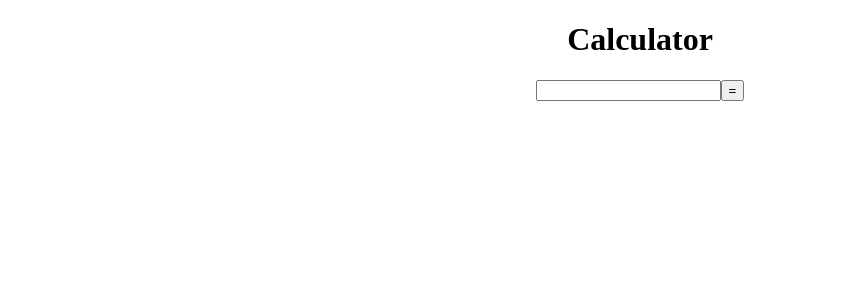
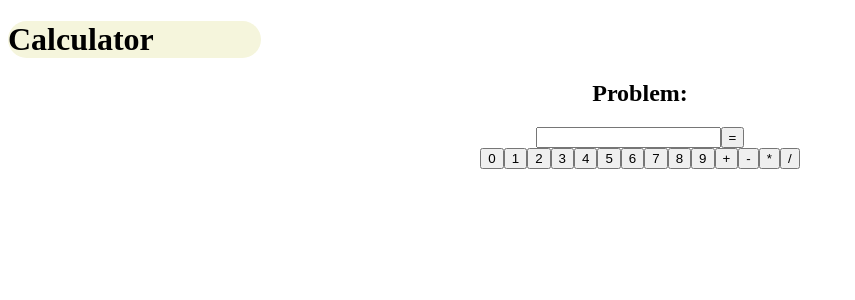
Before and after one commit to lukascobit/text-copier-reactjs, a React (Create React App) app: page / in a window 1280 px wide. Shown: the top 300 px of the page, without its empty margins (0-855 px from the left). Built offline with nearby package versions, Linux system fonts and the light colour scheme.

Commit message:
adding more functionality

```diff
--- a/src/App.css
+++ b/src/App.css
@@ -1,38 +1,12 @@
 .App {
   text-align: center;
 }
-
-.App-logo {
-  height: 40vmin;
-  pointer-events: none;
+.logo{
+  text-align: left;
+  background-color: beige;
+  width: 20%;
+  border-radius: 2vw;
 }
-
-@media (prefers-reduced-motion: no-preference) {
-  .App-logo {
-    animation: App-logo-spin infinite 20s linear;
-  }
+.result{
+  text-decoration: underline 2px solid black;
 }
-
-.App-header {
-  background-color: #282c34;
-  min-height: 100vh;
-  display: flex;
-  flex-direction: column;
-  align-items: center;
-  justify-content: center;
-  font-size: calc(10px + 2vmin);
-  color: white;
-}
-
-.App-link {
-  color: #61dafb;
-}
-
-@keyframes App-logo-spin {
-  from {
-    transform: rotate(0deg);
-  }
-  to {
-    transform: rotate(360deg);
-  }
-}
--- a/src/App.js
+++ b/src/App.js
@@ -5,7 +5,7 @@ import Calculator from './components/Calculator';
 function App() {
   return (
     <div className="App">
-      <h1>Calculator</h1>
+      <h1 className="logo">Calculator</h1>
       <Calculator/>
     </div>
   );
--- a/src/components/Calculator.js
+++ b/src/components/Calculator.js
@@ -2,22 +2,48 @@ import React, {useState} from 'react'
 
 function Calculator() {
 
-    const [data,setData]= useState(null)
-    var problem;
+
+
+    const [data,setData]= useState("")
 
     function getData(val) {
-        setData(val.target.value)
-        console.log(val.target.value)
+        try {
+            setData(val.target.value)
+
+
+        } catch (error) {
+            console.log(error);
+        }
+
     }
-    function cal(){
-        console.log()
+    function cal(val){
+        setData(eval(data))
     }
+
 
     return (
         <div>
-            <input onChange={getData} ></input>
+            <h2>Problem:</h2>
+            <input value={data} onChange={getData}></input>
             <button onClick={cal} type="submit">=</button>
-            <h1>{data}</h1>
+            <div>
+                <button onClick={()=>{setData(data+"0")}}>0</button>
+                <button onClick={()=>{setData(data+"1")}}>1</button>
+                <button onClick={()=>{setData(data+"2")}}>2</button>
+                <button onClick={()=>{setData(data+"3")}}>3</button>
+                <button onClick={()=>{setData(data+"4")}}>4</button>
+                <button onClick={()=>{setData(data+"5")}}>5</button>
+                <button onClick={()=>{setData(data+"6")}}>6</button>
+                <button onClick={()=>{setData(data+"7")}}>7</button>
+                <button onClick={()=>{setData(data+"8")}}>8</button>
+                <button onClick={()=>{setData(data+"9")}}>9</button>
+
+                <button onClick={()=>{setData(data+"+")}}>+</button>
+                <button onClick={()=>{setData(data+"-")}}>-</button>
+                <button onClick={()=>{setData(data+"*")}}>*</button>
+                <button onClick={()=>{setData(data+"/")}}>/</button>
+
+            </div>
         </div>
     )
 }
```
